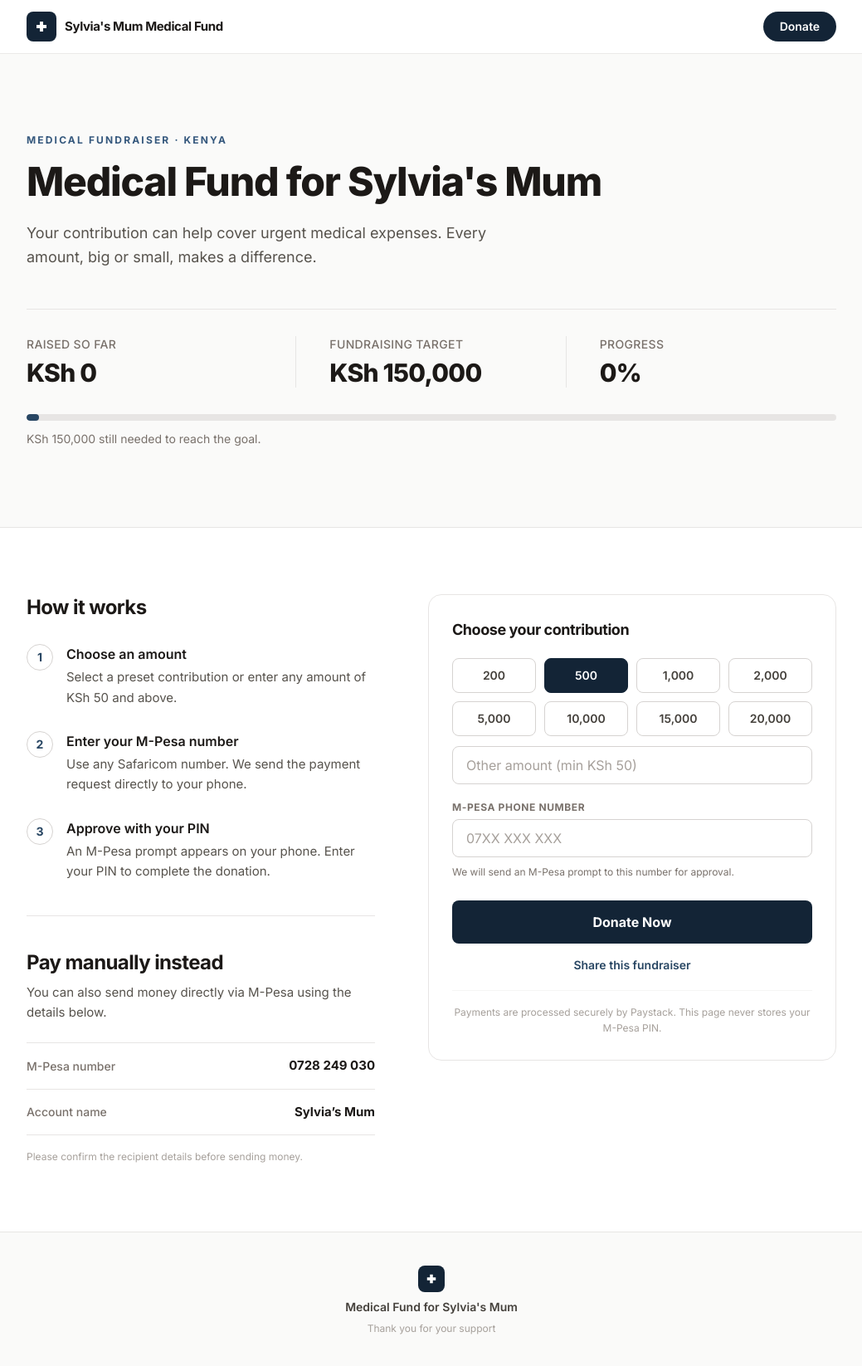
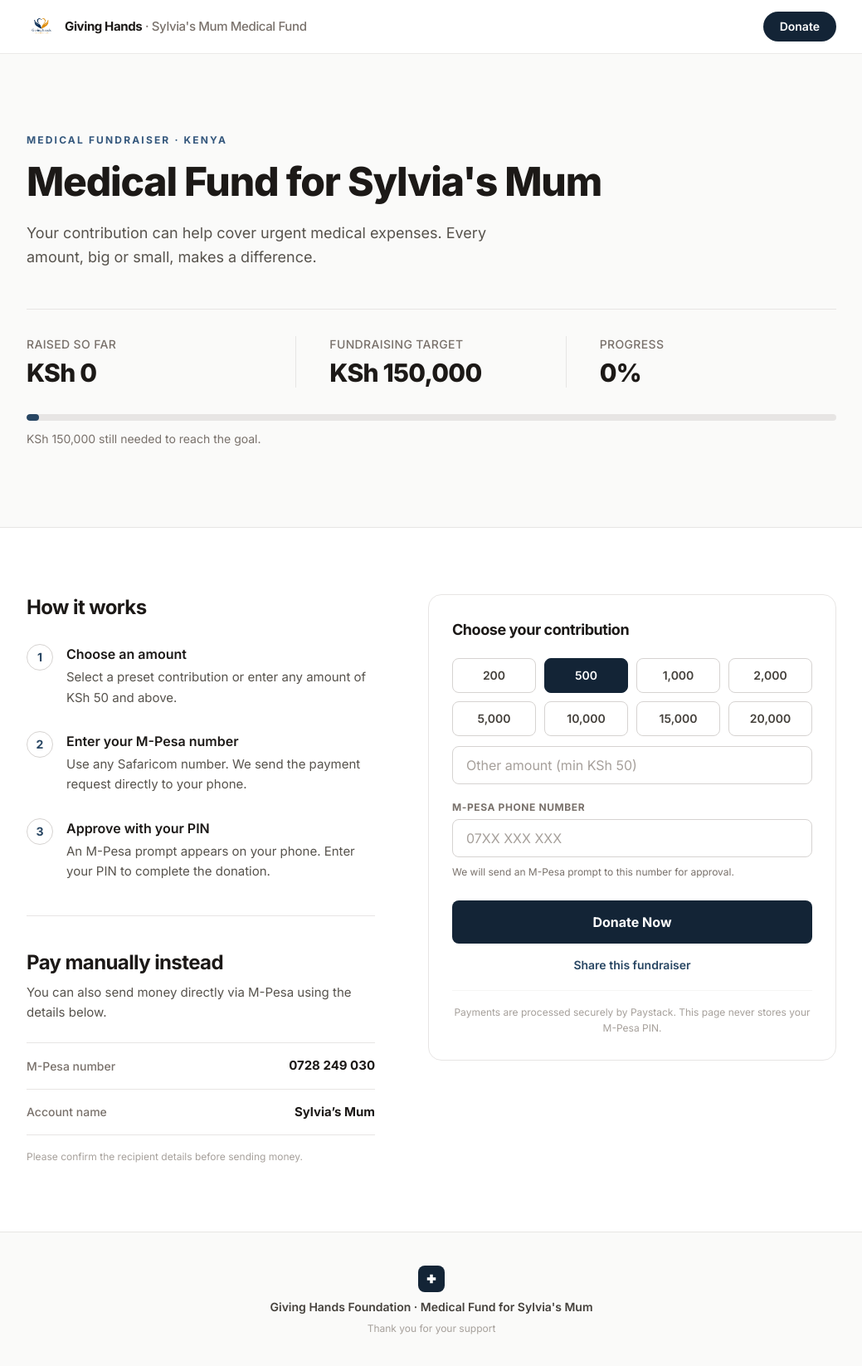
Before and after one commit to ibraahbrill-k/Giving-Hands-Foundation, a React (Vite) app: page / in a window 1280 px wide. Shown: the top 1646 px of the page at 83% size, without its empty margins (120-1159 px from the left). Built offline with nearby package versions, Linux system fonts and the light colour scheme; no server answers; the database is empty.

Commit message:
Brand header as Giving Hands, wire logo image

```diff
--- a/src/App.tsx
+++ b/src/App.tsx
@@ -143,11 +143,16 @@ export default function App() {
       <header className="sticky top-0 z-50 border-b border-stone-200/80 bg-white/85 backdrop-blur-md">
         <div className="mx-auto flex h-16 max-w-5xl items-center justify-between px-6">
           <a href="#top" className="flex items-center gap-2.5">
-            <span className="flex h-9 w-9 items-center justify-center rounded-lg bg-brand-900 text-white">
-              <CrossMark className="h-4 w-4" />
-            </span>
+            <img
+              src="/images/logo.png"
+              alt="Giving Hands Foundation logo"
+              className="h-9 w-9 rounded-lg object-contain"
+            />
             <span className="text-[15px] font-bold tracking-tight text-stone-900">
-              Sylvia's Mum Medical Fund
+              Giving Hands
+              <span className="font-medium text-stone-500">
+                {' '}· Sylvia&apos;s Mum Medical Fund
+              </span>
             </span>
           </a>
           <a
@@ -440,7 +445,7 @@ export default function App() {
             <CrossMark className="h-3.5 w-3.5" />
           </span>
           <p className="text-sm font-semibold text-stone-700">
-            Medical Fund for Sylvia's Mum
+            Giving Hands Foundation · Medical Fund for Sylvia&apos;s Mum
           </p>
           <p className="text-xs text-stone-400">Thank you for your support</p>
         </div>
```
Also changed, not shown: public/images/logo.png (added).
